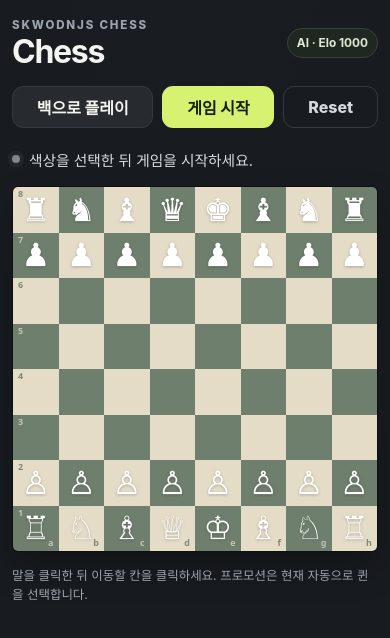
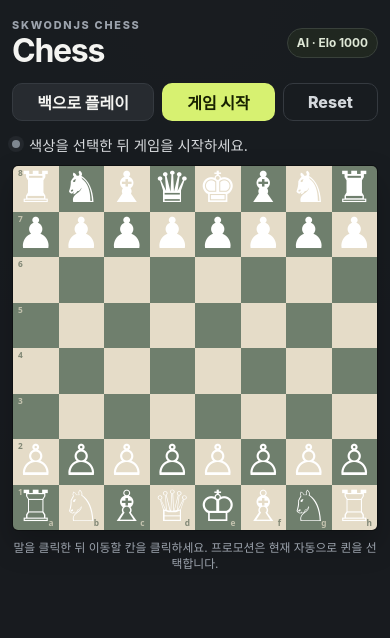
Before and after one commit to skwodnjs-chess/chess, a plain HTML site: page index.html in a window 390 px wide. Drawn offline with nearby package versions, Linux system fonts and the light colour scheme.

Commit message:
Improve board fit and piece contrast

```diff
--- a/styles.css
+++ b/styles.css
@@ -15,11 +15,15 @@
 
 * { box-sizing: border-box; }
 
-html, body { min-height: 100%; }
+html, body {
+  width: 100%;
+  height: 100%;
+}
 
 body {
   margin: 0;
-  min-height: 100vh;
+  min-height: 100dvh;
+  overflow: hidden;
   background: radial-gradient(circle at top, #1b2024 0, var(--page) 46rem);
   color: var(--text);
   font-family: Inter, ui-sans-serif, system-ui, -apple-system, BlinkMacSystemFont, "Segoe UI", sans-serif;
@@ -28,17 +32,23 @@ body {
 button { font: inherit; }
 
 .app-shell {
-  width: min(100%, 860px);
+  width: min(100%, 820px);
+  height: 100dvh;
   margin: 0 auto;
-  padding: clamp(20px, 4vw, 48px) 16px;
+  padding: 12px 16px;
 }
 
 .game-panel {
+  width: 100%;
+  height: 100%;
+  min-height: 0;
+  display: grid;
+  grid-template-rows: auto auto auto minmax(0, 1fr) auto;
   border: 1px solid var(--panel-border);
-  border-radius: 22px;
+  border-radius: 20px;
   background: color-mix(in srgb, var(--panel) 94%, transparent);
   box-shadow: 0 24px 70px rgba(0, 0, 0, 0.28);
-  padding: clamp(18px, 4vw, 32px);
+  padding: 22px 28px 16px;
 }
 
 .topbar, .controls, .status-row {
@@ -49,20 +59,20 @@ button { font: inherit; }
 .topbar {
   justify-content: space-between;
   gap: 18px;
-  margin-bottom: 22px;
+  margin-bottom: 14px;
 }
 
 .eyebrow {
-  margin: 0 0 4px;
+  margin: 0 0 3px;
   color: var(--muted);
-  font-size: 0.72rem;
+  font-size: 0.68rem;
   font-weight: 800;
   letter-spacing: 0.16em;
 }
 
 h1 {
   margin: 0;
-  font-size: clamp(2rem, 5vw, 3.2rem);
+  font-size: clamp(2rem, 4.2vw, 2.8rem);
   line-height: 1;
   letter-spacing: -0.04em;
 }
@@ -73,22 +83,22 @@ h1 {
   border-radius: 999px;
   background: #202720;
   color: #dfe8d7;
-  padding: 8px 12px;
-  font-size: 0.82rem;
+  padding: 7px 11px;
+  font-size: 0.78rem;
   font-weight: 700;
 }
 
 .controls {
   flex-wrap: wrap;
-  gap: 9px;
-  margin-bottom: 16px;
+  gap: 8px;
+  margin-bottom: 10px;
 }
 
 .button {
-  min-height: 42px;
+  min-height: 38px;
   border: 1px solid transparent;
-  border-radius: 11px;
-  padding: 0 15px;
+  border-radius: 10px;
+  padding: 0 14px;
   cursor: pointer;
   font-weight: 760;
   transition: transform 120ms ease, opacity 120ms ease, background 120ms ease, border-color 120ms ease;
@@ -102,15 +112,15 @@ h1 {
 .button-ghost { background: transparent; border-color: #353a40; color: #d4d8dc; }
 
 .status-row {
-  min-height: 30px;
+  min-height: 26px;
   gap: 9px;
-  margin-bottom: 12px;
+  margin-bottom: 8px;
 }
 
 .status {
   margin: 0;
   color: #d7dadd;
-  font-size: 0.92rem;
+  font-size: 0.9rem;
 }
 
 .status-dot {
@@ -127,21 +137,26 @@ h1 {
 
 .board-wrap {
   width: 100%;
+  min-height: 0;
   display: grid;
   place-items: center;
+  overflow: hidden;
 }
 
 .board {
-  width: min(100%, 690px);
+  height: 100%;
+  width: auto;
+  max-width: 100%;
+  max-height: 660px;
   aspect-ratio: 1;
   display: grid;
   grid-template-columns: repeat(8, 1fr);
   grid-template-rows: repeat(8, 1fr);
   overflow: hidden;
   border: 1px solid #0e1012;
-  border-radius: 10px;
+  border-radius: 9px;
   background: #111;
-  box-shadow: 0 16px 34px rgba(0, 0, 0, 0.22);
+  box-shadow: 0 14px 30px rgba(0, 0, 0, 0.22);
   user-select: none;
   touch-action: manipulation;
 }
@@ -157,7 +172,7 @@ h1 {
   border-radius: 0;
   cursor: pointer;
   font-family: "Segoe UI Symbol", "Noto Sans Symbols 2", "Apple Symbols", serif;
-  font-size: clamp(2rem, 8.2vw, 4.7rem);
+  font-size: clamp(2rem, 7.2vmin, 4.15rem);
   line-height: 1;
 }
 
@@ -191,14 +206,28 @@ h1 {
   position: relative;
   z-index: 1;
   transform: translateY(-1%);
-  text-shadow: 0 1px 1px rgba(255, 255, 255, 0.12), 0 1px 3px rgba(0, 0, 0, 0.28);
+  font-weight: 400;
+}
+
+.piece-white {
+  color: #f7f3e8;
+  -webkit-text-stroke: 1.15px #4a4d49;
+  paint-order: stroke fill;
+  text-shadow: 0 2px 2px rgba(0, 0, 0, 0.32);
+}
+
+.piece-black {
+  color: #202327;
+  -webkit-text-stroke: 1px rgba(245, 241, 228, 0.34);
+  paint-order: stroke fill;
+  text-shadow: 0 2px 2px rgba(255, 255, 255, 0.12), 0 2px 3px rgba(0, 0, 0, 0.38);
 }
 
 .coord {
   position: absolute;
   z-index: 2;
   font-family: ui-sans-serif, system-ui, sans-serif;
-  font-size: clamp(0.56rem, 1.4vw, 0.72rem);
+  font-size: clamp(0.52rem, 1.2vw, 0.68rem);
   font-weight: 800;
   opacity: 0.68;
   pointer-events: none;
@@ -209,17 +238,34 @@ h1 {
 .square.dark .coord { color: #ece3ce; }
 
 .hint {
-  margin-top: 14px;
+  margin-top: 8px;
   color: var(--muted);
-  font-size: 0.78rem;
-  line-height: 1.55;
+  font-size: 0.74rem;
+  line-height: 1.35;
+  text-align: center;
+}
+
+@media (max-height: 760px) and (min-width: 561px) {
+  .app-shell { padding-block: 8px; }
+  .game-panel { padding: 16px 24px 10px; }
+  .topbar { margin-bottom: 9px; }
+  .eyebrow { display: none; }
+  h1 { font-size: 2rem; }
+  .controls { margin-bottom: 6px; }
+  .button { min-height: 34px; }
+  .status-row { min-height: 22px; margin-bottom: 5px; }
+  .hint { margin-top: 5px; }
 }
 
 @media (max-width: 560px) {
-  .app-shell { padding: 0; }
-  .game-panel { min-height: 100vh; border: 0; border-radius: 0; padding: 18px 12px 24px; }
-  .topbar { margin-bottom: 18px; }
+  body { overflow: auto; }
+  .app-shell { width: 100%; height: auto; min-height: 100dvh; padding: 0; }
+  .game-panel { min-height: 100dvh; height: auto; display: block; border: 0; border-radius: 0; padding: 18px 12px 20px; }
+  .topbar { margin-bottom: 16px; }
   .engine-badge { padding: 7px 9px; font-size: 0.74rem; }
   .button { flex: 1 1 auto; padding-inline: 11px; }
-  .board { border-radius: 6px; }
+  .board-wrap { overflow: visible; }
+  .board { width: 100%; height: auto; max-height: none; border-radius: 6px; }
+  .square { font-size: clamp(2rem, 11vw, 3.8rem); }
+  .hint { margin-top: 10px; }
 }
```
